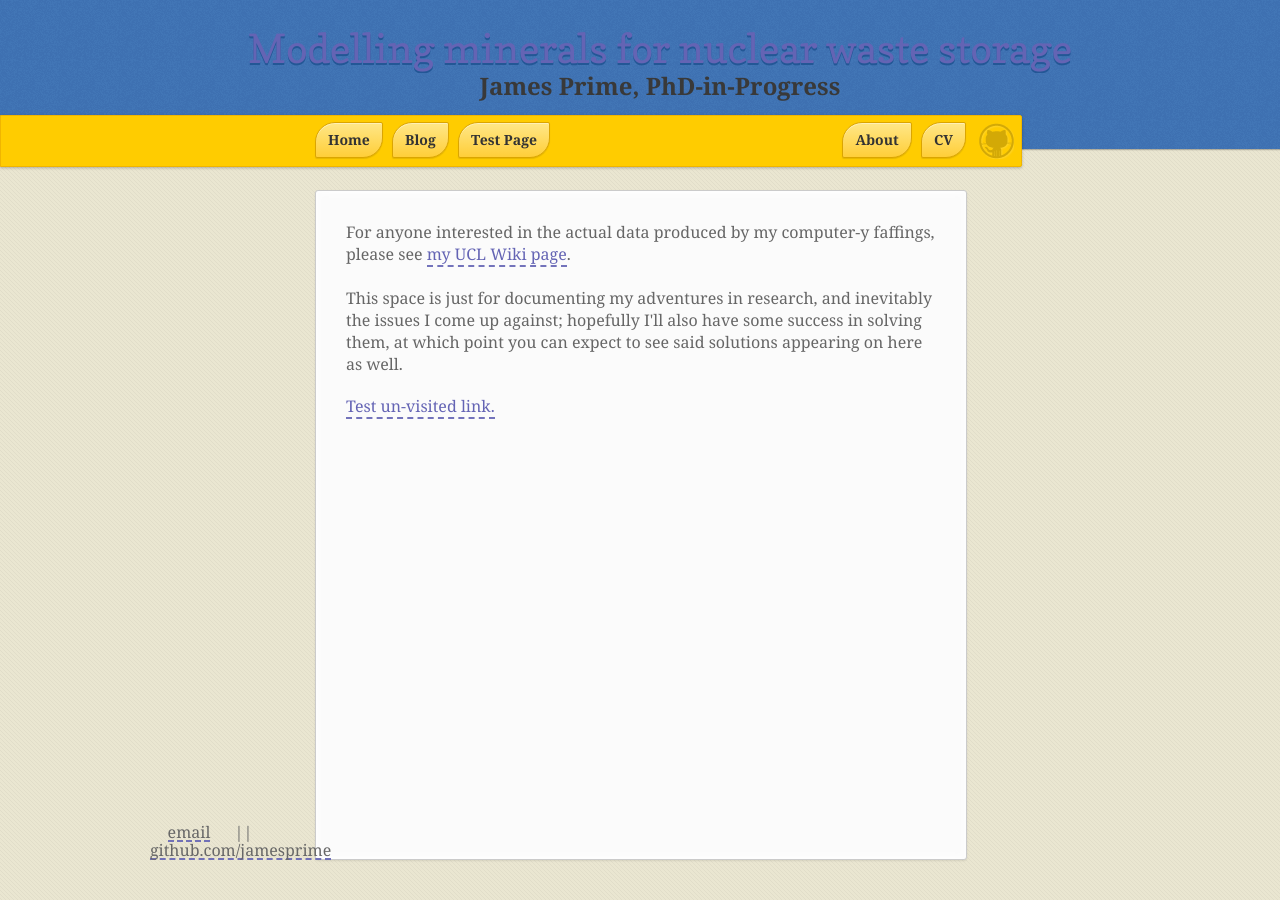
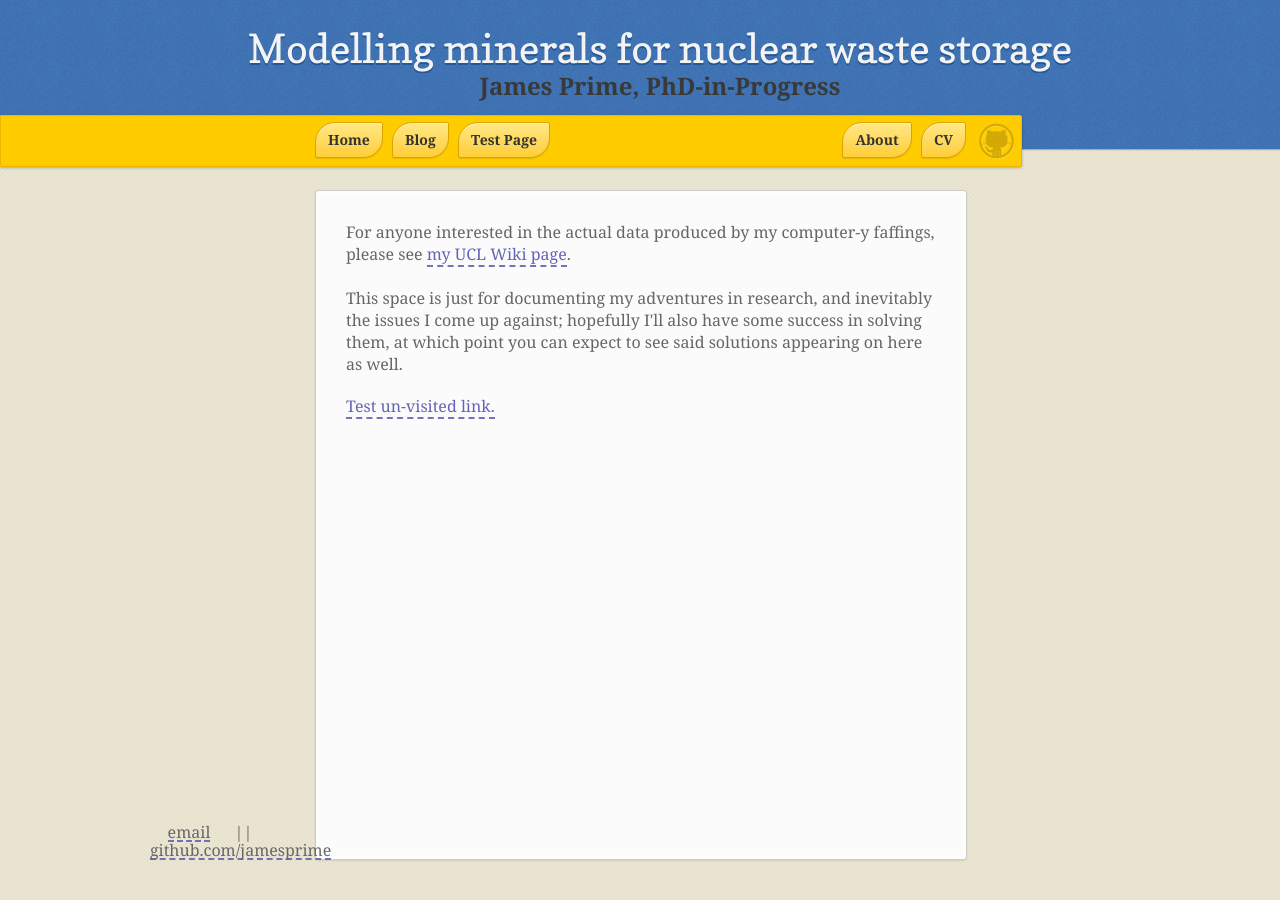
Before and after one commit to jamesprime/jamesprime.github.io, a Jekyll site: the page built from index.html, in a window 1280 px wide. Built offline with Jekyll 4.4.1, drawn with Linux system fonts in a browser that asks for light colours; nearby versions of some CDN libraries; some web fonts are replaced.

Commit message:
Uncommented color in header h1 a settings in _sass/jamesprime.scss

```diff
--- a/_sass/jamesprime.scss
+++ b/_sass/jamesprime.scss
@@ -211,7 +211,7 @@ header {
         -o-text-overflow: ellipsis;
         -ms-text-overflow: ellipsis;
         a {
-            // color: #f3f3f3;
+            color: #f3f3f3;
             border-style: none;
             &:hover {
                 color: #d9d9d9;
```
